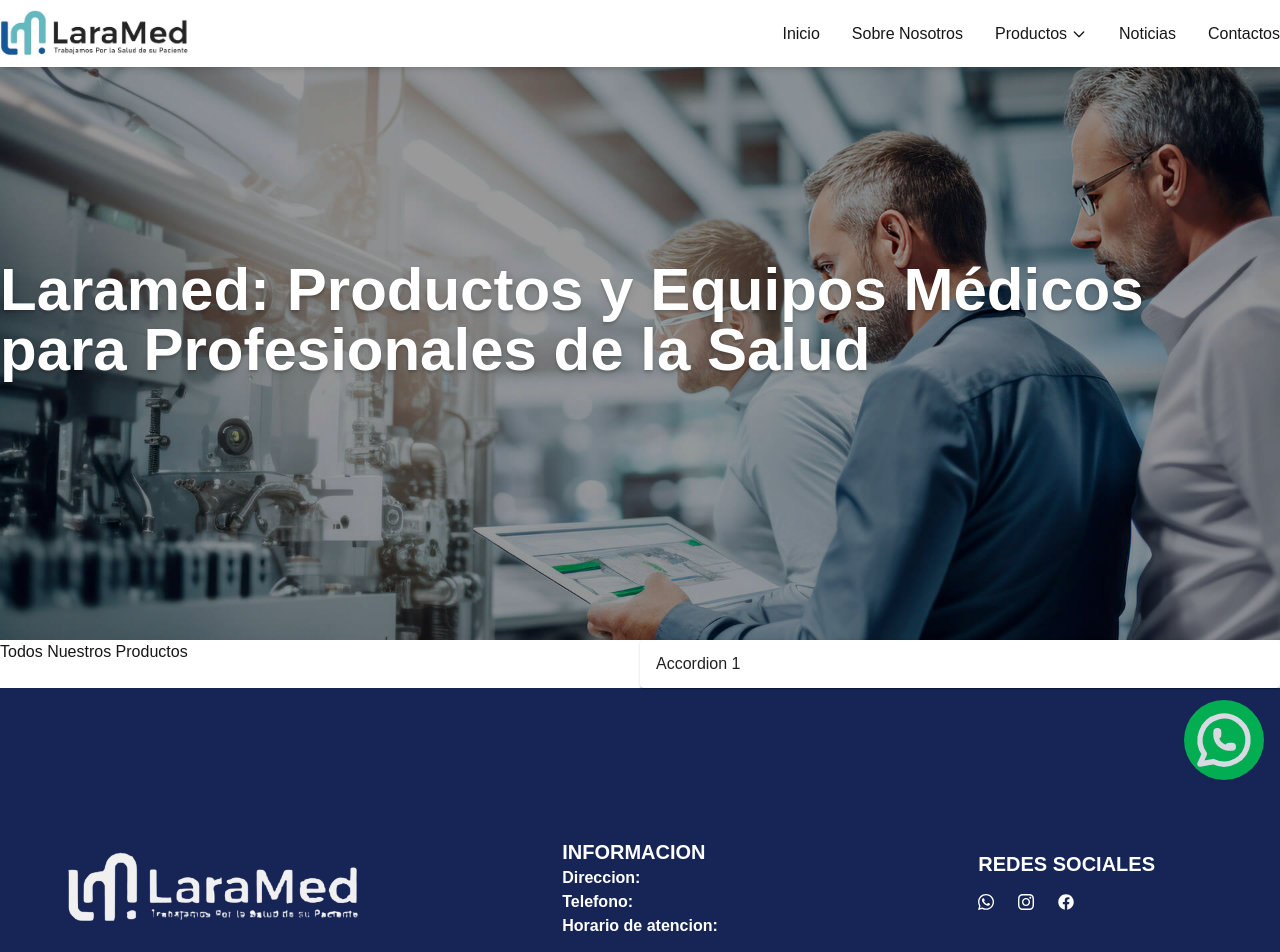
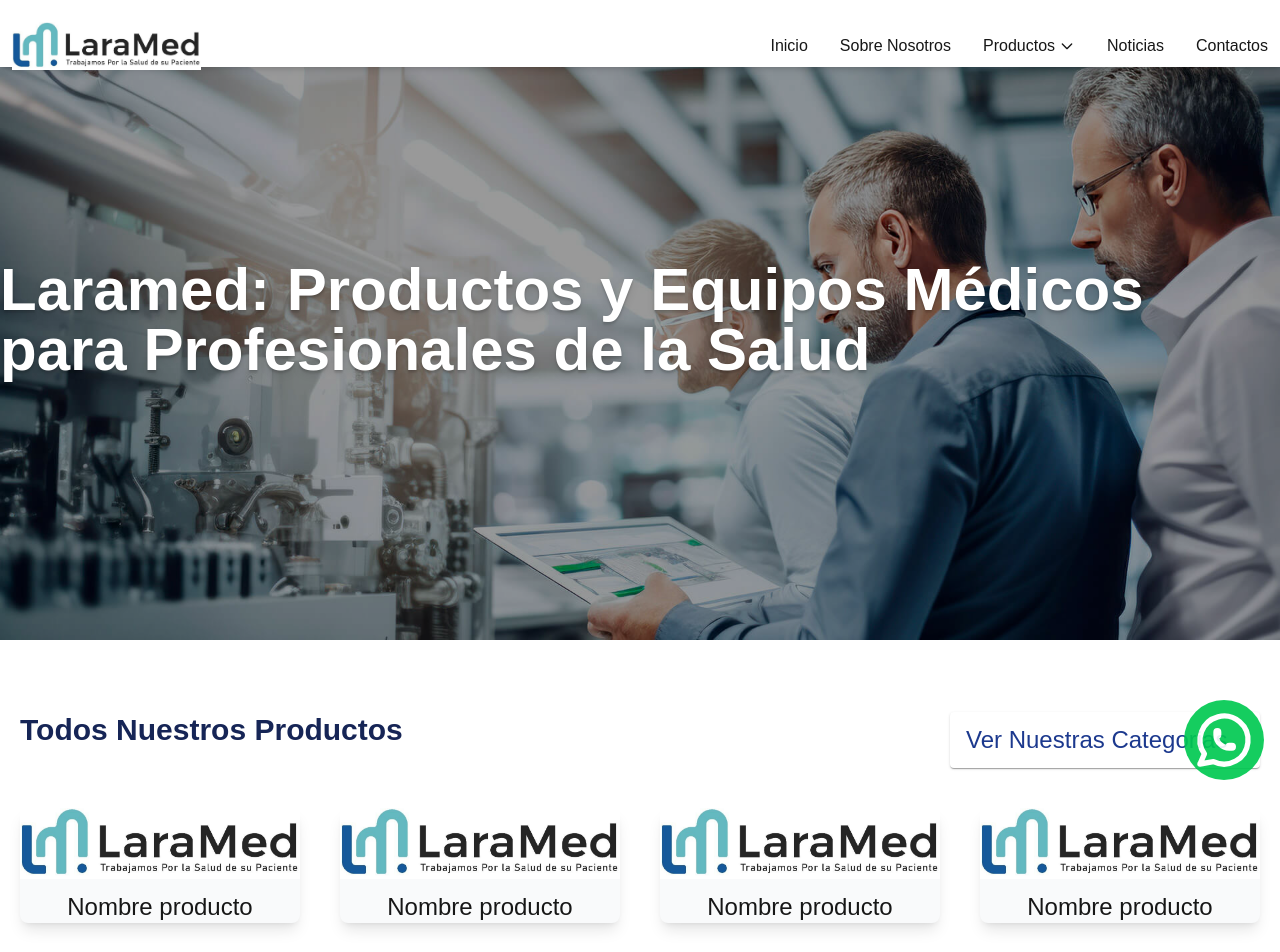
Before and after one commit to JRWebDesigner/laramed, a Next.js app: page /productos in a window 1280 px wide. Shown: the top 952 px of the page. Built offline with nearby package versions, Linux system fonts and the light colour scheme.

Commit message:
producgos

```diff
--- a/src/app/page.tsx
+++ b/src/app/page.tsx
@@ -7,9 +7,6 @@ import 'swiper/css/autoplay';
 import { Autoplay, Pagination, Navigation  } from 'swiper/modules';
 import {Award, Users, Clock, CheckCircle} from 'lucide-react'
 
-function saludo(){
-    console.log('hola')
-}
 const features = [
     {
       title: "Calidad Garantizada",
@@ -64,7 +61,8 @@ const noticias=[
 export default function Home() {
   return (
     <>
-      <section className="relative">
+      <section className="relative h-[100dvh] bg-[url('/banner.jpg')] max-h-[900px] bg-cover bg-fixed">
+          <div className="absolute bg-black h-full w-full opacity-40 z-0"/>
           <Swiper
             spaceBetween={30}
             centeredSlides={true}
@@ -72,16 +70,16 @@ export default function Home() {
             pagination={{ clickable: true }}
             navigation={true}
             modules={[Autoplay, Pagination, Navigation]}
-            className="relative bg-blue-950 h-[100dvh] w-full"
+            className="relative h-[100dvh] w-full !px-7"
           >
-            <SwiperSlide className="!flex !justify-around !items-center gap-10">
-                <span className='text-5xl text-white font-bold'>
+            <SwiperSlide className="!flex flex-col-reverse md:flex-row justify-center md:!justify-around !items-center gap-10">
+                <span className='text-5xl text-white font-bold text-center md:text-left'>
                   Prueba de slider productos
                 </span>
                 <img src='/logo.png' alt='imagen prueba' className="w-[400px] max-w-full"/>
             </SwiperSlide>
-            <SwiperSlide className="!flex !justify-around !items-center gap-10">
-                <span className='text-5xl text-white font-bold'>
+            <SwiperSlide className="!flex flex-col-reverse md:flex-row justify-center md:!justify-around !items-center gap-10">
+                <span className='text-5xl text-white font-bold text-center md:text-left'>
                   Prueba de slider productos 2
                 </span>
                 <img src='/logo.png' alt='imagen prueba' className="w-[400px] max-w-full"/>
@@ -120,7 +118,7 @@ export default function Home() {
           </div>
         </div>
       </section>
-      <section className="bg-gray-50 my-22">
+      <section className="bg-gray-50 my-22 px-5">
           <div className="container mx-auto py-5">
             <h2 className="text-4xl font-semibold text-blue-900 border-b-2 border-blue-300 pb-2">Productos y Soluciones</h2>
             <section className="grid md:grid-cols-3 mt-4  text-shadow-lg">
@@ -139,7 +137,7 @@ export default function Home() {
             </section>
           </div>
       </section>
-      <section className="my-22">
+      <section className="my-22 px-5">
         <h2 className="text-4xl font-semibold text-blue-900 border-b-2 border-blue-300 pb-2 text-center">Productos Destacados</h2>
         <Swiper
             slidesPerView={'auto'}
@@ -151,26 +149,26 @@ export default function Home() {
             className="container mx-auto text-xl font-semibold text-center !p-18 !my-10"
         >
             <SwiperSlide className="!w-[280px] md:!w-[400px] lg:!w-[600px]">
-                <img onClick={saludo} src="/logo.png" alt="producto" className="w-full h-auto" />
+                <img  src="/logo.png" alt="producto" className="w-full h-auto" />
                 <h2 className="mt-4">Nombre producto</h2>
             </SwiperSlide>
             <SwiperSlide className="!w-[280px] md:!w-[400px] lg:!w-[600px]">
-                <img onClick={saludo} src="/logo.png" alt="producto" className="w-full h-auto" />
+                <img  src="/logo.png" alt="producto" className="w-full h-auto" />
                 <h2 className="mt-4">Nombre producto</h2>
             </SwiperSlide>
             <SwiperSlide className="!w-[280px] md:!w-[400px] lg:!w-[600px]">
-                <img onClick={saludo} src="/logo.png" alt="producto" className="w-full h-auto" />
+                <img  src="/logo.png" alt="producto" className="w-full h-auto" />
                 <h2 className="mt-4">Nombre producto</h2>
             </SwiperSlide>
         </Swiper>
       </section>
-      <section className="max-w-5xl mx-auto my-22">
+      <section className="relative max-w-5xl mx-auto my-22 px-5">
             <h2 className="text-4xl font-semibold text-blue-900 border-b-2 border-blue-300 pb-2 text-right">
                 Novedades
             </h2>
-            <div className="grid grid-cols-2 bg-orange-50 max-h-[390px] rounded-bl-3xl rounded-br-3xl">
-                <img src="/novedades.jpg" alt="novedades" className="h-[390px] w-auto rounded-bl-3xl" />
-                <div className="p-7 overflow-y-auto">
+            <div className="grid grid-cols-2 bg-gray-50 max-h-[390px] rounded-bl-3xl rounded-br-3xl">
+                <img src="/novedades.jpg" alt="novedades" className="h-[390px] w-auto rounded-bl-3xl object-cover" />
+                <div className="p-7 overflow-y-auto max-h-[390px]">
                     {
                         noticias.map((noticia,index)=>(
                             <div key={index} className="border-b-2 border-blue-200 py-5 rounded-br-3xl">
--- a/src/app/productos/page.tsx
+++ b/src/app/productos/page.tsx
@@ -1,32 +1,68 @@
 import Accordion from '@mui/material/Accordion';
 import AccordionSummary from '@mui/material/AccordionSummary';
 import AccordionDetails from '@mui/material/AccordionDetails';
+import Link from 'next/link'
+
+const categorias=[
+  {
+    name:'categoria1',
+    slug:'/',
+  },
+  {
+    name:'categoria2',
+    slug:'/',
+  },
+  {
+    name:'categoria3',
+    slug:'/',
+  },
+  {
+    name:'categoria4',
+    slug:'/',
+  },
+]
 
 export default function Productos(){
   return(
     <>
-      <section className="relative bg-[url('/banner.jpg')] h-[80dvh] max-h-[900px] bg-cover bg-fixed flex justify-center items-center text-white">
+      <section className="relative bg-[url('/banner.jpg')] h-[70dvh] md:h-[80dvh] max-h-[900px] bg-cover bg-fixed flex justify-center items-center text-white">
         <div className="absolute bg-black h-full w-full opacity-40 z-0"/>
-        <h1 className="z-20 font-bold text-6xl container mx-auto text-shadow-lg">Laramed: Productos y Equipos Médicos para Profesionales de la Salud</h1>
+        <h1 className="z-20 font-bold text-center md:text-left text-4xl md:text-6xl container mx-auto text-shadow-lg">Laramed: Productos y Equipos Médicos para Profesionales de la Salud</h1>
       </section>
-      <section className='container mx-auto'>
-        <div className='grid md:grid-cols-2'>
-          <h2>Todos Nuestros Productos</h2>
+      <section className='container mx-auto px-5 mb-6'>
+        <div className='grid md:grid-cols-[3fr_1fr] mt-18'>
+          <h2 className="text-center md:text-left text-3xl font-bold text-blue-950">Todos Nuestros Productos</h2>
           <Accordion>
             <AccordionSummary
               aria-controls="panel1-content"
               id="panel1-header"
             >
-          <h3>Accordion 1</h3>
+              <h3 className="text-blue-900 text-xl md:text-2xl">Ver Nuestras Categorias</h3>
             </AccordionSummary>
             <AccordionDetails>
-          <p>
-            Lorem ipsum dolor sit amet, consectetur adipiscing elit. Suspendisse
-            malesuada lacus ex, sit amet blandit leo lobortis eget.
-          </p>
+              <nav>
+                <ul className="flex flex-col gap-5 text-xl">
+                  {categorias.map((categoria,index)=>(
+                    <li key={index}>
+                      <Link href={categoria.slug}>
+                        {categoria.name}
+                      </Link>
+                    </li>
+                  ))}
+                </ul>
+              </nav>
             </AccordionDetails>
           </Accordion>
         </div>
+      </section>
+      <section className="container mx-auto grid grid-cols-2 md:grid-cols-3 xl:grid-cols-4 gap-10 my-10 px-5">
+        {[1,2,3,4,5].map(index=>(
+          <div className='flex flex-col items-center gap-3 shadow-lg hover:scale-105 duration-100 rounded-lg bg-gray-50'>
+            <img src="/logo.png" alt="producto" className="w-full h-auto" />
+            <h2 className="text-lg md:text-2xl">Nombre producto</h2>
+          </div>
+        ))
+        }
       </section>
     </>
 
--- a/src/app/sobre-nosotros/page.tsx
+++ b/src/app/sobre-nosotros/page.tsx
@@ -2,11 +2,11 @@
 export default function sobreNosotros(){
   return(
     <>
-      <section className="relative bg-[url('/banner.jpg')] h-[80dvh] max-h-[900px] bg-cover bg-fixed flex justify-center items-center text-white">
+      <section className="relative bg-[url('/banner.jpg')] h-[70dvh] md:h-[80dvh] max-h-[900px] bg-cover bg-fixed flex justify-center items-center text-white px-5">
         <div className="absolute bg-black h-full w-full opacity-40 z-0"/>
-        <h1 className="z-20 font-bold text-6xl container mx-auto text-shadow-lg">Laramed: Importadora y Distribuidora de Equipos Médicos en Bolivia</h1>
+        <h1 className="z-20 font-bold text-center md:text-left text-4xl md:text-6xl container mx-auto text-shadow-lg">Laramed: Importadora y Distribuidora de Equipos Médicos en Bolivia</h1>
       </section>
-      <section className="container mx-auto my-22">
+      <section className="container mx-auto my-22 px-5">
         <h2 className='text-4xl font-bold'>Nuestra Historia</h2>
         <p>Lorem ipsum dolor sit amet consectetur adipiscing elit tempus, nec integer dis sem vulputate maecenas faucibus nascetur dignissim, mus eros primis blandit in aliquam vestibulum. Erat commodo fusce ut cum facilisi suscipit dui elementum, pretium urna blandit class ad porta placerat, nostra primis eget imperdiet vivamus convallis donec. Ac nunc curabitur massa mollis justo cum per erat hac, porta etiam varius accumsan natoque non hendrerit blandit, nisl parturient neque aliquet leo primis eu maecenas.</p>
         <br />
@@ -14,7 +14,7 @@ export default function sobreNosotros(){
         <br />
         <p>Lorem ipsum dolor sit amet consectetur adipiscing elit tempus, nec integer dis sem vulputate maecenas faucibus nascetur dignissim, mus eros primis blandit in aliquam vestibulum. Erat commodo fusce ut cum facilisi suscipit dui elementum, pretium urna blandit class ad porta placerat, nostra primis eget imperdiet vivamus convallis donec. Ac nunc curabitur massa mollis justo cum per erat hac, porta etiam varius accumsan natoque non hendrerit blandit, nisl parturient neque aliquet leo primis eu maecenas.</p>
       </section>
-      <section className='container mx-auto grid md:grid-cols-2 place-items-center gap-10 my-22'>
+      <section className='container mx-auto grid md:grid-cols-2 place-items-center gap-10 my-22 px-5'>
         <div>
           <h3 className="text-3xl font-semibold">Mision</h3>
           <p>Lorem ipsum dolor sit amet consectetur adipiscing elit tempus, nec integer dis sem vulputate maecenas faucibus nascetur dignissim, mus eros primis blandit in aliquam vestibulum. Erat commodo fusce ut cum facilisi suscipit dui elementum, pretium urna blandit class ad porta placerat, nostra primis eget imperdiet vivamus convallis donec. Ac nunc curabitur massa mollis justo cum per erat hac, porta etiam varius accumsan natoque non hendrerit blandit, nisl parturient neque aliquet leo primis eu maecenas.</p>
--- a/src/components/Layout/Header.tsx
+++ b/src/components/Layout/Header.tsx
@@ -87,10 +87,9 @@ export default function Header() {
   };
 
   return (
-    <header className="fixed w-full bg-white shadow-md z-50 h-[67px]">
+    <header className="fixed w-full bg-white shadow-md z-50 h-[67px] p-3">
       <div className="container mx-auto flex justify-between items-center">
-        <img src='/logo.png' className='relative z-50 h-12' alt="Logo" />
-
+        <Link href="/" ><img src='/logo.png' className='relative z-50 h-12' alt="Logo" /></Link>
         <button
           className="md:hidden p-2 text-gray-700 focus:outline-none"
           onClick={toggleMenu}
```
Lines whose indentation alone changed are shown as unchanged.
